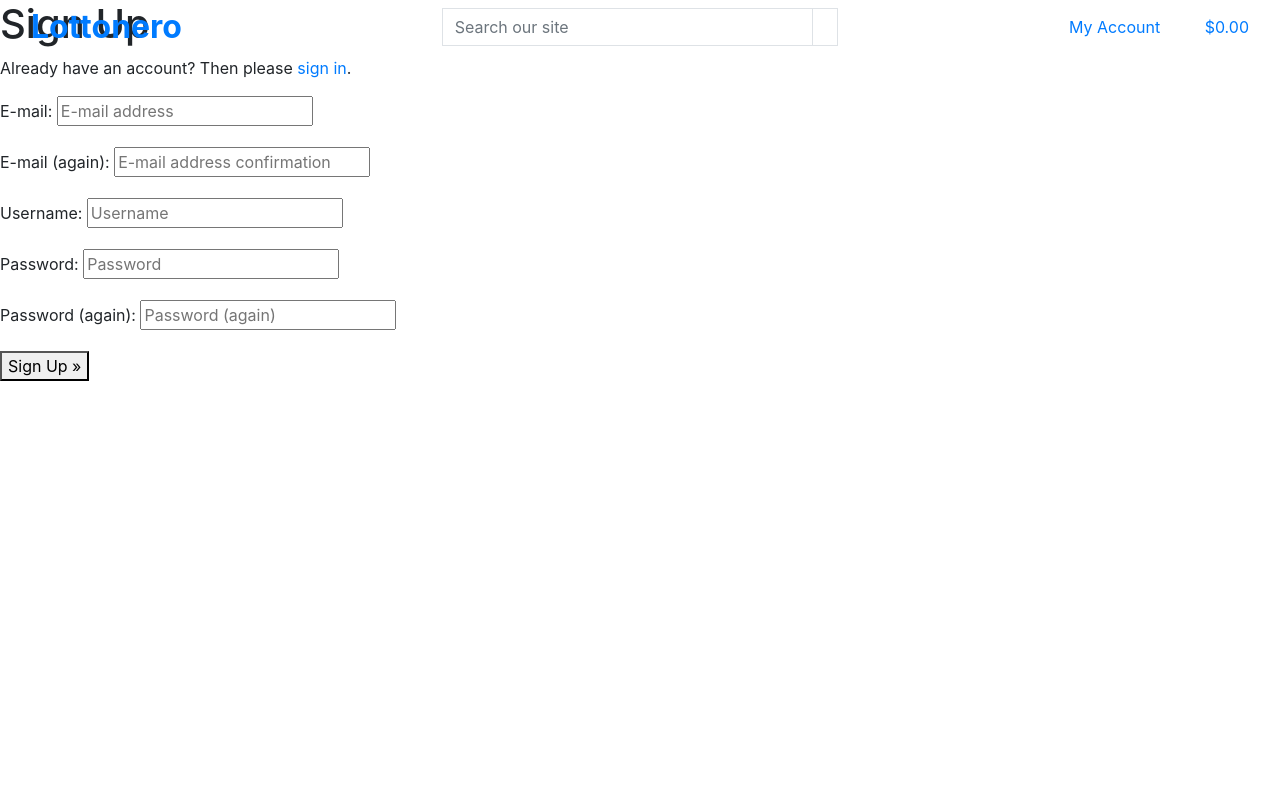
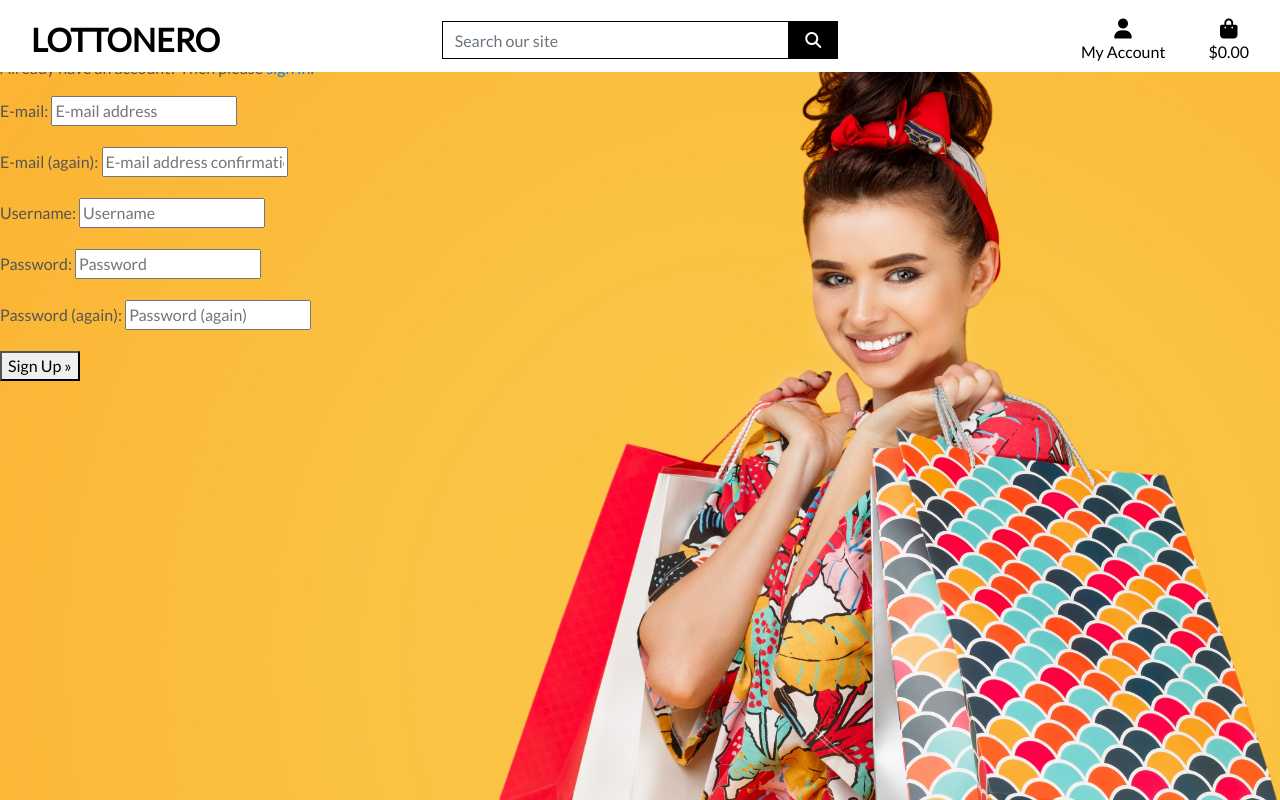
Before and after one commit to jjsemaan/lottonero, a Django app: page /accounts/signup/ in a window 1280 px wide. Run offline with Django 3.2, Linux system fonts and the light colour scheme; parts of the project's set-up code (start-up, migrations or seed data) failed here and were passed over; some libraries are stand-ins or nearby versions.

Commit message:
Add fontawesome and fonts to homepage

```diff
--- a/lottonero/settings.py
+++ b/lottonero/settings.py
@@ -22,7 +22,7 @@ BASE_DIR = Path(__file__).resolve().parent.parent
 SECRET_KEY = 'django-insecure-9zm4#j8s%#_+e^p(%yncfp82@n31)fys7fm!5!c6tv&kktngz8'
 
 # SECURITY WARNING: don't run with debug turned on in production!
-DEBUG = False
+DEBUG = True
 
 ALLOWED_HOSTS = ['8000-jjsemaan-lottonero-jwr574l49n.us1.codeanyapp.com']
 
@@ -159,6 +159,10 @@ USE_TZ = True
 # https://docs.djangoproject.com/en/3.2/howto/static-files/
 
 STATIC_URL = '/static/'
+STATICFILES_DIRS = (os.path.join(BASE_DIR, 'static/'),)
+
+MEDIA_URL = '/media/'
+MEDIA_ROOT = os.path.join(BASE_DIR, 'media')
 
 # Default primary key field type
 # https://docs.djangoproject.com/en/3.2/ref/settings/#default-auto-field
--- a/lottonero/urls.py
+++ b/lottonero/urls.py
@@ -1,8 +1,10 @@
 from django.contrib import admin
 from django.urls import path, include
+from django.conf import settings
+from django.conf.urls.static import static
 
 urlpatterns = [
     path('admin/', admin.site.urls),
     path('accounts/', include('allauth.urls')),
     path('', include('home.urls')),
-]
+] + static(settings.MEDIA_URL, document_root=settings.MEDIA_ROOT)
--- a/requirements.txt
+++ b/requirements.txt
@@ -1,10 +1,14 @@
 asgiref==3.8.1
+chardet==3.0.4
 dj-database-url==0.5.0
 Django==3.2.25
 django-allauth==0.41.0
+idna==2.8
 oauthlib==3.2.2
 psycopg2==2.9.9
 python3-openid==3.2.0
 pytz==2024.1
+requests==2.22.0
 requests-oauthlib==2.0.0
 sqlparse==0.5.0
+urllib3==1.25.7
--- /dev/null
+++ b/static/css/base.css
@@ -0,0 +1,81 @@
+html {
+    height: 100%;
+}
+
+body {
+    background: url('/media/homepage_background_cropped.jpg') no-repeat center center fixed;
+    background-size: cover;
+    height: calc(100vh - 164px);
+    color: #555;
+    font-family: 'Lato';
+}
+
+/* from Bulma */
+.icon {
+    align-items: center;
+    display: inline-flex;
+    justify-content: center;
+    height: 1.5rem;
+    width: 1.5rem;
+}
+
+.logo-font {
+    text-transform: uppercase;
+}
+
+.main-logo-link {
+    width: fit-content;
+}
+
+.shop-now-button {
+    background: black;
+    color: white;
+    min-width: 260px;
+}
+
+.btn-black {
+    background: black;
+    color: white;
+}
+
+.shop-now-button:hover,
+.shop-now-button:active,
+.shop-now-button:focus,
+.btn-black:hover,
+.btn-black:active,
+.btn-black:focus {
+    background: #222;
+    color: white;
+}
+
+.text-black {
+    color: #000 !important;
+}
+
+.border-black {
+    border: 1px solid black !important;
+}
+
+/* -------------------------------- Media Queries */
+
+/* Slightly larger container on xl screens */
+@media (min-width: 1200px) {
+  .container {
+    max-width: 80%;
+  }
+}
+
+/* fixed top navbar only on medium and up */
+@media (min-width: 992px) {
+    .fixed-top-desktop-only {
+        position: fixed;
+        top: 0;
+        right: 0;
+        left: 0;
+        z-index: 1030;
+    }
+
+    .header-container {
+        padding-top: 164px;
+    }
+}
--- a/templates/base.html
+++ b/templates/base.html
@@ -15,12 +15,15 @@
 
     {% block corecss %}
         <link rel="stylesheet" href="https://stackpath.bootstrapcdn.com/bootstrap/4.4.1/css/bootstrap.min.css" integrity="sha384-Vkoo8x4CGsO3+Hhxv8T/Q5PaXtkKtu6ug5TOeNV6gBiFeWPGFN9MuhOf23Q9Ifjh" crossorigin="anonymous">
+        <link rel="stylesheet" href="https://fonts.googleapis.com/css?family=Lato&display=swap">
+        <link rel="stylesheet" href="{% static 'css/base.css' %}">
     {% endblock %}
 
     {% block extra_css %}
     {% endblock %}
 
     {% block corejs %}
+        <script src="https://kit.fontawesome.com/5cf801ac8f.js" crossorigin="anonymous"></script>
         <script src="https://code.jquery.com/jquery-3.4.1.slim.min.js" integrity="sha384-J6qa4849blE2+poT4WnyKhv5vZF5SrPo0iEjwBvKU7imGFAV0wwj1yYfoRSJoZ+n" crossorigin="anonymous"></script>
         <script src="https://cdn.jsdelivr.net/npm/popper.js@1.16.0/dist/umd/popper.min.js" integrity="sha384-Q6E9RHvbIyZFJoft+2mJbHaEWldlvI9IOYy5n3zV9zzTtmI3UksdQRVvoxMfooAo" crossorigin="anonymous"></script>
         <script src="https://stackpath.bootstrapcdn.com/bootstrap/4.4.1/js/bootstrap.min.js" integrity="sha384-wfSDF2E50Y2D1uUdj0O3uMBJnjuUD4Ih7YwaYd1iqfktj0Uod8GCExl3Og8ifwB6" crossorigin="anonymous"></script>
@@ -33,7 +36,7 @@
   </head>
   <body>
     <header class="container-fluid fixed-top">
-        <div class="row">
+        <div id="topnav" class="row bg-white pt-lg-2 d-none d-lg-flex">
             <div class="col-12 col-lg-4 my-auto py-1 py-lg-0 text-center text-lg-left">
                 <a href="{% url 'home' %}" class="nav-link main-logo-link">
                     <h2 class="logo-font text-black my-0"><strong>Lottonero</strong></h2>
```
Also changed, not shown: media/homepage_background_cropped.jpg (added).
